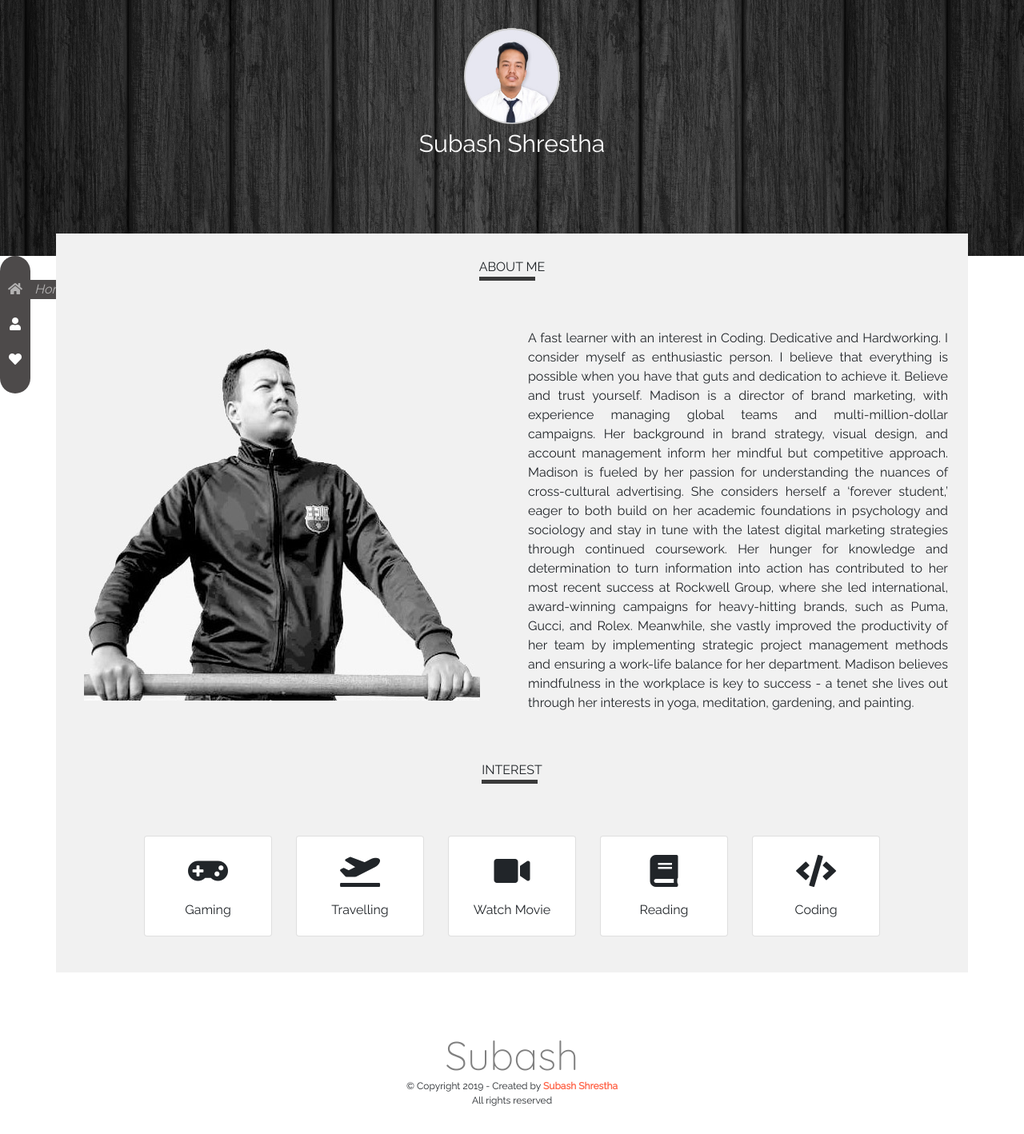
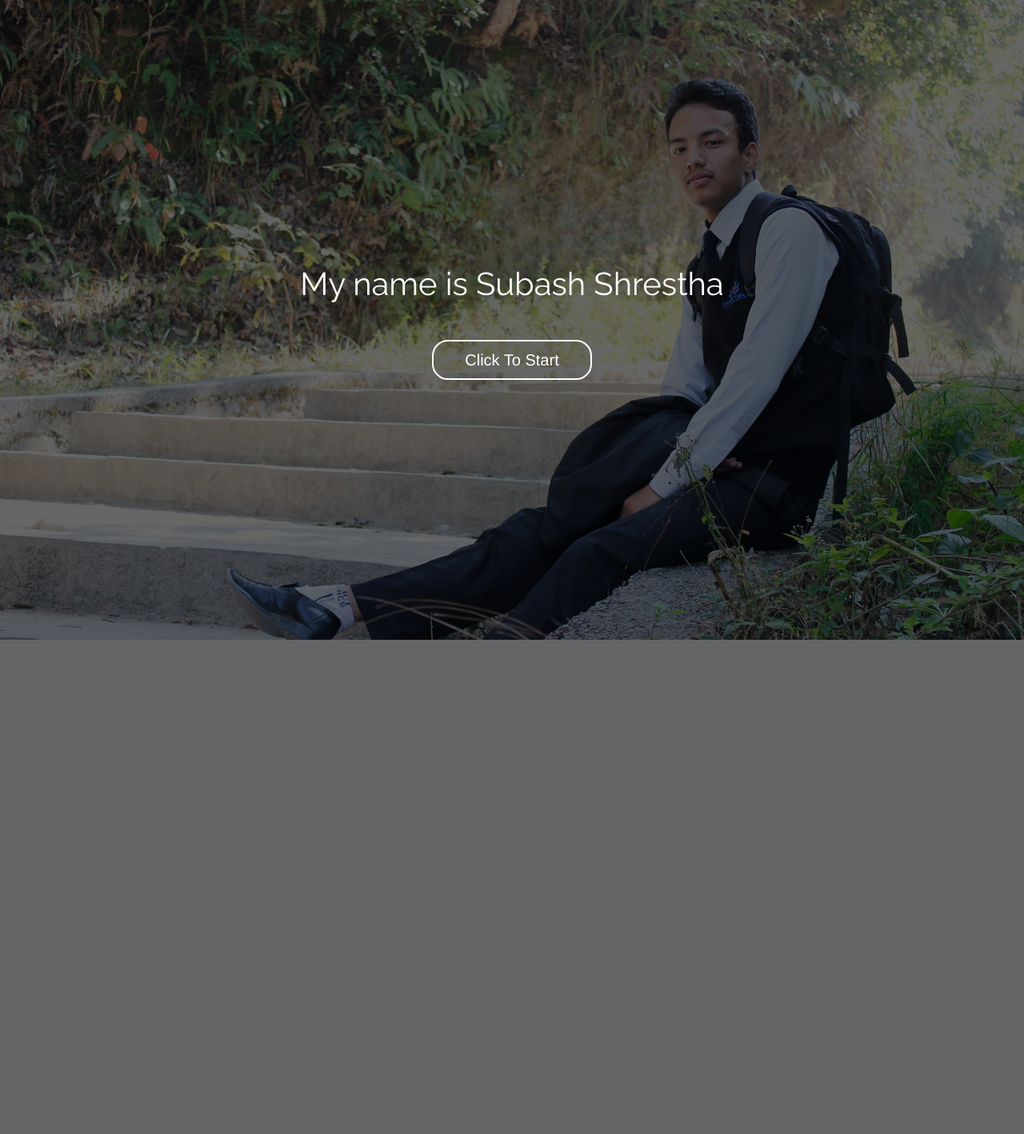
Before and after one commit to subashhshrestha/new_portofolio, a PHP site: page / in a window 1280 px wide. Shown: the whole page at 80% size. After the commit the page ends 800 px from the top, so only its background shows below. Run offline with PHP 8.4, Linux system fonts and the light colour scheme; some libraries are stand-ins or nearby versions.

Commit message:
Fixed landing bug

```diff
--- a/index.html
+++ b/index.html
@@ -15,14 +15,14 @@
 </head>
 
 <body>
-    <!-- <div class="landing">
+    <div class="landing">
         <div id="description">
             Welcome
         </div>
         <div class="start-button" id="start-btn">
             Click To Start
         </div>
-    </div> -->
+    </div>
 
     <div class="content">
         <div class="top-image">
--- a/style.css
+++ b/style.css
@@ -66,8 +66,8 @@
 
 .content{
     width: 100%;
-    /* opacity: 0;
-    display: none; */
+    opacity: 0;
+    display: none;
     position: absolute;
     top: 0;
     left: 0;
```
